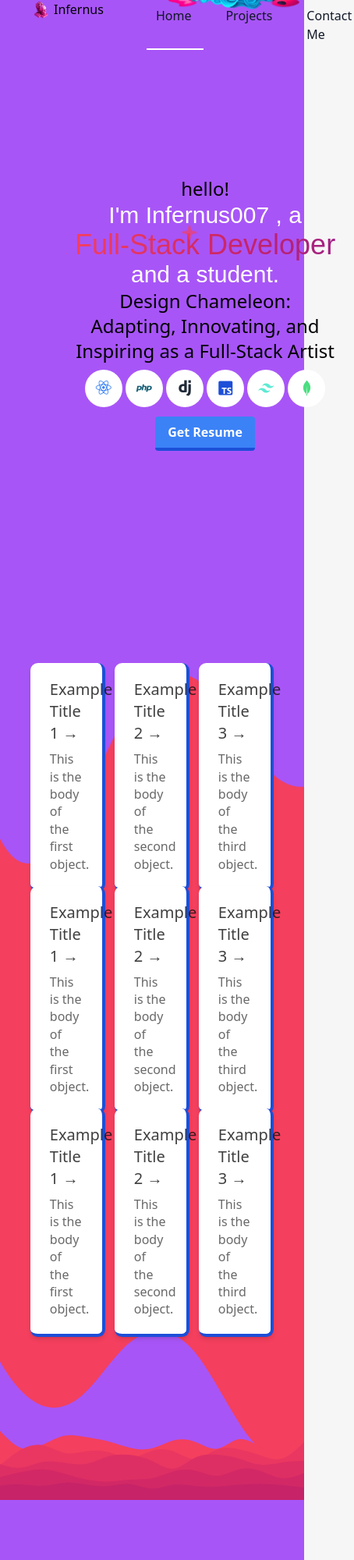
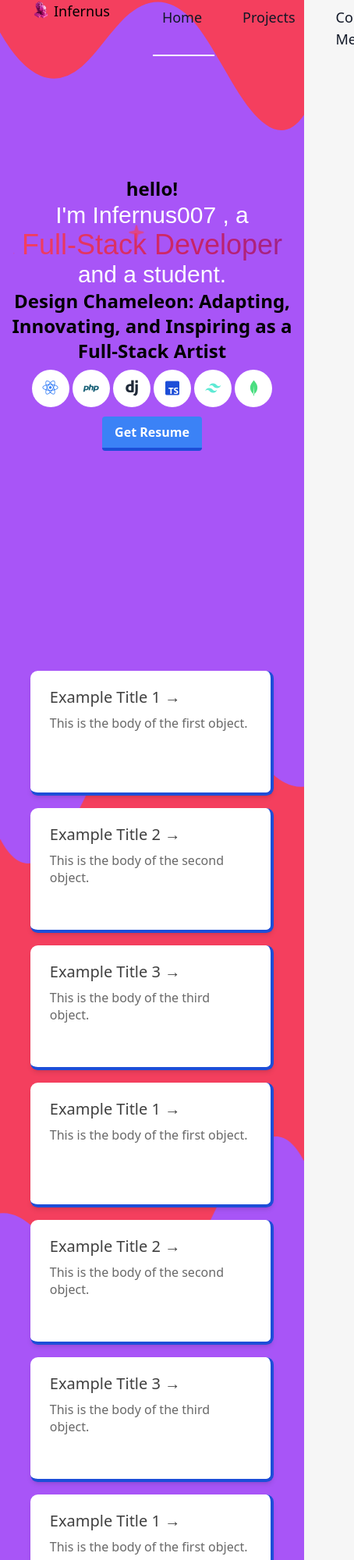
Before and after one commit to Infernus007/portfolio, an Astro site: page / in a window 390 px wide. Shown: the top 2000 px of the page at 78% size, 454 px wide, since content can reach past the window. Built offline with nearby package versions, Linux system fonts and the light colour scheme; Astro itself is replaced by a stand-in of ours.

Commit message:
made it a bit responsive

```diff
--- a/src/components/Hero.astro
+++ b/src/components/Hero.astro
@@ -14,9 +14,9 @@ import 'boxicons/css/boxicons.min.css';
 
 ---
 
-    <div id="here" class="hero mb-10 text-center container relative flex justify-start items-center">
-    <div class="ms-24   w-[65ch]">
-        <p class="font-thin text-2xl">{preTitleTxt}</p>
+    <div id="here" class="hero mb-10 text-center container mx-auto flex justify-center items-center">
+    <div class="  w-[65ch]">
+        <p class=" text-2xl font-semibold">{preTitleTxt}</p>
 <h1 class="text-3xl ">
   I'm Infernus007 , a
   <span class="magic">
@@ -39,7 +39,7 @@ import 'boxicons/css/boxicons.min.css';
   </span>
   and a student.
 </h1>
-        <p class="text-2xl font-thin">{postTitleTxt}</p>
+        <p class="text-2xl font-semibold">{postTitleTxt}</p>
         <div class="mt-2">
           <i class='bx bxl-react text-blue-500 ' ></i>
           <i class='bx bxl-php text-cyan-800 '></i>
@@ -53,7 +53,7 @@ import 'boxicons/css/boxicons.min.css';
         </button>
     </div>
 
-    <div class="absolute -end-16 top-[-15rem] w-[70%] z-10">
+    <div class="w-[50%] hidden md:block  z-10">
         <img src={image}/>
     </div>
 </div>
--- a/src/components/Navbar.astro
+++ b/src/components/Navbar.astro
@@ -13,10 +13,10 @@ const {items , brand , logo } = Astro.props;
 <nav class="flex gap-20">
 <div class="flex gap-1">
     <img alt="brand-logo" style={{height:"25px" , width : "25px"}} src={logo}/>
-    <span>{brand}</span>
+    <span class="text-lg">{brand}</span>
 </div>
-<ul class="flex gap-4 navigation">
-    {items.map((e) => <li class="nav-item"><a href={e.href} class="block nav-link py-2 pl-3 pr-4 text-gray-900 rounded  hover:bg-gray-100 md:hover:bg-transparent md:border-0 md:hover:text-blue-700 md:p-0 dark:text-white md:dark:hover:text-blue-500 dark:hover:bg-gray-700 dark:hover:text-white md:dark:hover:bg-transparent " aria-current="page">{e.name}</a></li>)}
+<ul class="flex gap-6 navigation">
+    {items.map((e) => <li class="nav-item"><a href={e.href} class="block text-lg nav-link py-2 pl-3 pr-4 text-gray-900 rounded  hover:bg-gray-100 md:hover:bg-transparent md:border-0 md:hover:text-blue-700 md:p-0 dark:text-white md:dark:hover:text-blue-500 dark:hover:bg-gray-700 dark:hover:text-white md:dark:hover:bg-transparent " aria-current="page">{e.name}</a></li>)}
 </ul>
 </nav>
 </header>
--- a/src/components/footer.astro
+++ b/src/components/footer.astro
@@ -6,8 +6,8 @@ export interface Props{
 
 const {text , image} = Astro.props;
 ---
-
-<div id="footer" class="flex relative justify-center items-center h-screen flex-col gap-3">
+<div class="" style={{backgroundImage :" url('/stacked-layer.svg')"}}>
+<div id="footer" class="flex z-10 justify-center items-center h-screen flex-col gap-3">
 <img src={image} class="w-[20%]"></img>
   <p>{text}</p>
 <button class="bg-blue-500 hover:bg-blue-400 text-white font-bold py-2 px-4 border-b-4 border-blue-700 hover:border-blue-500 rounded">
@@ -19,8 +19,10 @@ const {text , image} = Astro.props;
         <path d="M321.39,56.44c58-10.79,114.16-30.13,172-41.86,82.39-16.72,168.19-17.73,250.45-.39C823.78,31,906.67,72,985.66,92.83c70.05,18.48,146.53,26.09,214.34,3V0H0V27.35A600.21,600.21,0,0,0,321.39,56.44Z" class="shape-fill"></path>
     </svg>
   </div>
-  <div >
-    <svg class="wave stacked-wave"  viewBox="0 0 960 540" fill="none" xmlns="http://www.w3.org/2000/svg">
+</div>
+
+<!-- <div class="w-full absolute bottom-0 " slot="footer-wave">
+	<svg class=""  viewBox="0 0 960 540" fill="none" xmlns="http://www.w3.org/2000/svg">
 	  <g clip-path="url(#clip0_23_2)">
 	  <path d="M0 321L11.5 332.8C23 344.7 46 368.3 68.8 375.8C91.7 383.3 114.3 374.7 137.2 363.8C160 353 183 340 205.8 336C228.7 332 251.3 337 274.2 341.2C297 345.3 320 348.7 342.8 354.7C365.7 360.7 388.3 369.3 411.2 374.7C434 380 457 382 480 376.2C503 370.3 526 356.7 548.8 350.8C571.7 345 594.3 347 617.2 356C640 365 663 381 685.8 377.5C708.7 374 731.3 351 754.2 347.3C777 343.7 800 359.3 822.8 371.5C845.7 383.7 868.3 392.3 891.2 383.5C914 374.7 937 348.3 948.5 335.2L960 322V541H948.5C937 541 914 541 891.2 541C868.3 541 845.7 541 822.8 541C800 541 777 541 754.2 541C731.3 541 708.7 541 685.8 541C663 541 640 541 617.2 541C594.3 541 571.7 541 548.8 541C526 541 503 541 480 541C457 541 434 541 411.2 541C388.3 541 365.7 541 342.8 541C320 541 297 541 274.2 541C251.3 541 228.7 541 205.8 541C183 541 160 541 137.2 541C114.3 541 91.7 541 68.8 541C46 541 23 541 11.5 541H0V321Z" fill="#F43F5E"/>
 	  <path d="M0 430L11.5 420.3C23 410.7 46 391.3 68.8 379.2C91.7 367 114.3 362 137.2 367C160 372 183 387 205.8 391.2C228.7 395.3 251.3 388.7 274.2 385.3C297 382 320 382 342.8 388.5C365.7 395 388.3 408 411.2 407C434 406 457 391 480 384C503 377 526 378 548.8 386.7C571.7 395.3 594.3 411.7 617.2 409.8C640 408 663 388 685.8 379.5C708.7 371 731.3 374 754.2 379C777 384 800 391 822.8 398.8C845.7 406.7 868.3 415.3 891.2 408.3C914 401.3 937 378.7 948.5 367.3L960 356V541H948.5C937 541 914 541 891.2 541C868.3 541 845.7 541 822.8 541C800 541 777 541 754.2 541C731.3 541 708.7 541 685.8 541C663 541 640 541 617.2 541C594.3 541 571.7 541 548.8 541C526 541 503 541 480 541C457 541 434 541 411.2 541C388.3 541 365.7 541 342.8 541C320 541 297 541 274.2 541C251.3 541 228.7 541 205.8 541C183 541 160 541 137.2 541C114.3 541 91.7 541 68.8 541C46 541 23 541 11.5 541H0V430Z" fill="#E93761"/>
@@ -29,9 +31,9 @@ const {text , image} = Astro.props;
 	  <path d="M0 494L11.5 492.8C23 491.7 46 489.3 68.8 490.3C91.7 491.3 114.3 495.7 137.2 494.3C160 493 183 486 205.8 484.7C228.7 483.3 251.3 487.7 274.2 491C297 494.3 320 496.7 342.8 494.8C365.7 493 388.3 487 411.2 489.5C434 492 457 503 480 503.5C503 504 526 494 548.8 491.2C571.7 488.3 594.3 492.7 617.2 495.2C640 497.7 663 498.3 685.8 497.2C708.7 496 731.3 493 754.2 491.2C777 489.3 800 488.7 822.8 488.8C845.7 489 868.3 490 891.2 492C914 494 937 497 948.5 498.5L960 500V541H948.5C937 541 914 541 891.2 541C868.3 541 845.7 541 822.8 541C800 541 777 541 754.2 541C731.3 541 708.7 541 685.8 541C663 541 640 541 617.2 541C594.3 541 571.7 541 548.8 541C526 541 503 541 480 541C457 541 434 541 411.2 541C388.3 541 365.7 541 342.8 541C320 541 297 541 274.2 541C251.3 541 228.7 541 205.8 541C183 541 160 541 137.2 541C114.3 541 91.7 541 68.8 541C46 541 23 541 11.5 541H0V494Z" fill="#C62368"/>
 	  </g>
 	  </svg>
+  </div> -->
 </div>
 
-</div>
 
 
 <style>
--- a/src/layouts/CardLayout.astro
+++ b/src/layouts/CardLayout.astro
@@ -13,7 +13,7 @@ const { cardInfo } = Astro.props;
 
 <div class=" relative bg-rose-500 mt-14" id="proj" slot="proj">
     <!-- <p class="text-center">Projects</p> -->
-    <div class="w-[80%]  grid grid-cols-3 h-screen justify-center items-center gap-3 container mx-auto">
+    <div class="w-[80%] grid grid-cols-1 sm:grid-cols-2 md:grid-cols-3  gap-4  h-screen justify-center items-center  container mx-auto">
     {
         cardInfo.map((e) =>
             <Card body={e.body} href={e.href} title={e.title}></Card>
@@ -26,6 +26,12 @@ const { cardInfo } = Astro.props;
       <path d="M321.39,56.44c58-10.79,114.16-30.13,172-41.86,82.39-16.72,168.19-17.73,250.45-.39C823.78,31,906.67,72,985.66,92.83c70.05,18.48,146.53,26.09,214.34,3V0H0V27.35A600.21,600.21,0,0,0,321.39,56.44Z" class="shape-fill"></path>
     </svg>
   </div>
+  <div class="wave " >
+      <svg data-name="Layer 1" xmlns="http://www.w3.org/2000/svg" viewBox="0 0 1200 120" preserveAspectRatio="none">
+        <path d="M321.39,56.44c58-10.79,114.16-30.13,172-41.86,82.39-16.72,168.19-17.73,250.45-.39C823.78,31,906.67,72,985.66,92.83c70.05,18.48,146.53,26.09,214.34,3V0H0V27.35A600.21,600.21,0,0,0,321.39,56.44Z" class="shape-fill"></path>
+      </svg>
+    </div>
+  </div>
 </div>
 
 <style>
@@ -35,6 +41,7 @@ const { cardInfo } = Astro.props;
     position: absolute;
     top: 0;
     left: 0;
+
     width: 100%;
     overflow: hidden;
     line-height: 0;
@@ -51,4 +58,27 @@ const { cardInfo } = Astro.props;
 .custom-shape-divider-top-1685083158 .shape-fill {
     fill: #A855F7;
 }
+    .wave {
+        rotate: 180deg;
+    position: absolute;
+    bottom: 0;
+    left: 0;
+    width: 100%;
+    overflow: hidden;
+    line-height: 0;
+}
+
+.wave svg {
+    position: relative;
+    display: block;
+    width: calc(120% + 1.3px);
+    height: 269px;
+    transform: rotateY(180deg);
+}
+
+.wave .shape-fill {
+    fill: #A855F7;
+}
+
+
 </style>
--- a/src/layouts/Layout.astro
+++ b/src/layouts/Layout.astro
@@ -41,7 +41,9 @@ const { title } = Astro.props;
 		background-color: #F6F6F6;
 	}
 
-
+	/* *{
+		outline: 1px solid red;
+	} */
 
 	code {
 		font-family: Menlo, Monaco, Lucida Console, Liberation Mono, DejaVu Sans Mono,
--- a/src/pages/index.astro
+++ b/src/pages/index.astro
@@ -23,9 +23,12 @@ const navitems = [{name : "Home" , href : "#here"}  ,{ name :"Projects" , href :
   <CardLayout cardInfo={jsonData}/>
   <Footer image="/footerimage.svg" text="Let's collaborate on your next project. Get in touch with me to bring your ideas to life"></Footer>
   <!-- <TechnologiesLayout slot="technologies"/> -->
+
 </Layout>
 
 <style>
+
+
 	main {
 		margin: auto;
 		padding: 1.5rem;
```
Lines whose indentation alone changed are shown as unchanged.
